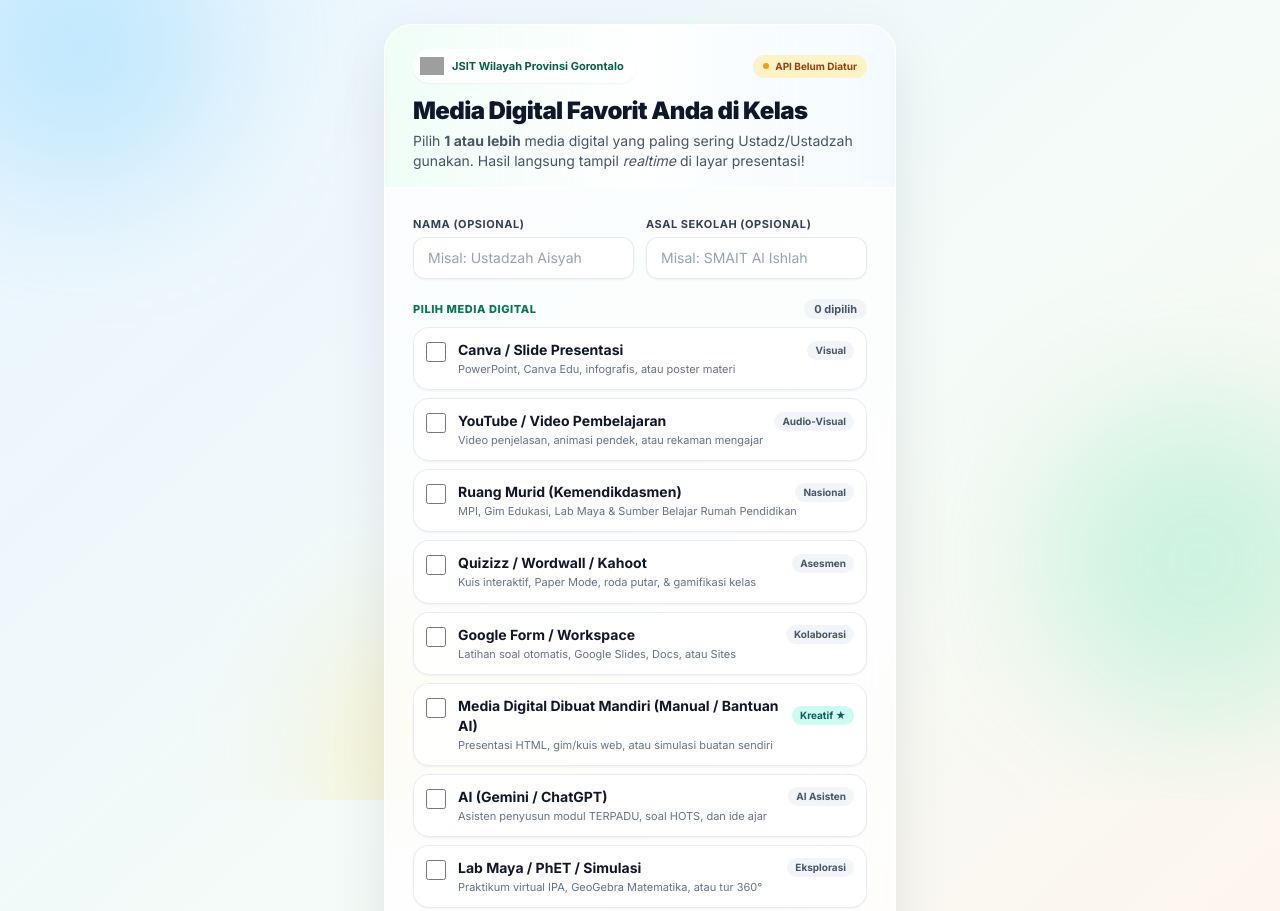
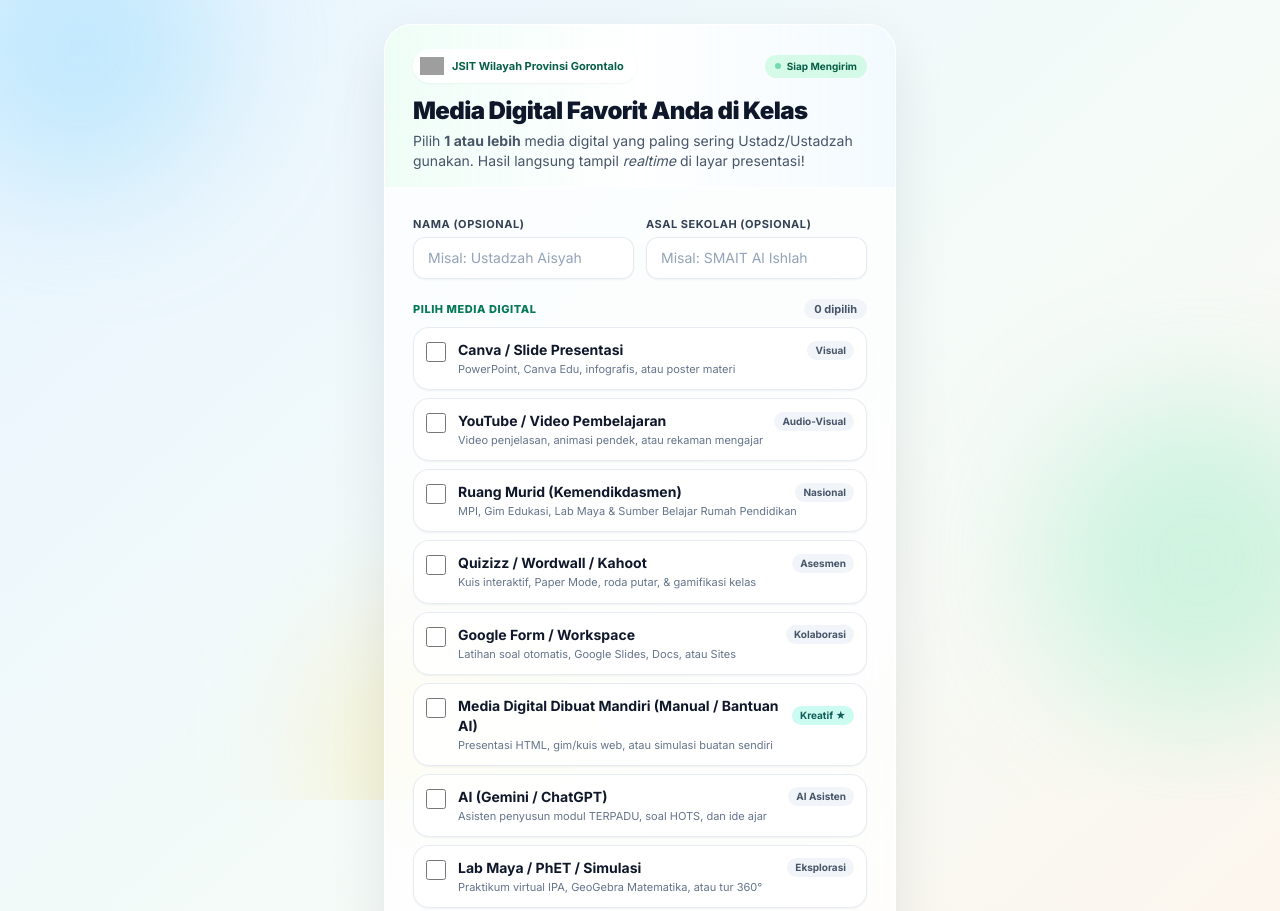
Before and after one commit to matdjafar/pelatihan-jsit1, a plain HTML site: page polling.html in a window 1280 px wide. Shown: the top 911 px of the page. Drawn offline with nearby package versions, Linux system fonts and the light colour scheme; grey boxes are pictures that could not be loaded.

Commit message:
Update polling.html

```diff
--- a/polling.html
+++ b/polling.html
@@ -151,15 +151,14 @@
          ========================================================= -->
     <script>
         // =============================================================
-        // KONFIGURASI BACKEND API (Tempel URL /exec dari Code.gs di sini)
+        // KONFIGURASI BACKEND API (Terhubung ke Google Apps Script /exec)
         // =============================================================
         const APP_CONFIG = {
-            // Jika dikosongkan, halaman otomatis membaca parameter ?api=... dari QR Code presentasi
-            GAS_API_URL: ''
+            GAS_API_URL: 'https://script.google.com/macros/s/AKfycbzKIqVce47vsTL0ff8XAAvPKw90Y6tcpM39yFp9RioGYWRI9J5MUYauFmqWp8_bThNw/exec'
         };
 
         (function () {
-            // Daftar media digital (HARUS sama persis dengan presentasi_jsit_gorontalo.html dan Code.gs)
+            // Daftar media digital (sinkron dengan presentasi_jsit_gorontalo.html dan Code.gs)
             const POLL_OPTIONS = [
                 {
                     id: 'Canva / Slide Presentasi',
@@ -222,7 +221,6 @@
             const submittedChips = document.getElementById('submittedChips');
             const btnVoteAgain = document.getElementById('btnVoteAgain');
 
-            // Ambil URL Backend API dari parameter ?api=... atau APP_CONFIG.GAS_API_URL
             function resolveGasApiUrl() {
                 try {
                     const params = new URLSearchParams(window.location.search);
@@ -231,7 +229,7 @@
                         return fromQuery.trim();
                     }
                 } catch (err) {
-                    // Abaikan
+                    // Abaikan jika URLSearchParams tidak tersedia
                 }
                 return (APP_CONFIG.GAS_API_URL || '').trim();
             }
@@ -243,7 +241,6 @@
                 apiStatusPill.innerHTML = '<span class="w-1.5 h-1.5 rounded-full bg-amber-500"></span>API Belum Diatur';
             }
 
-            // Render daftar checkbox pilihan media digital
             function renderOptions() {
                 optionsList.innerHTML = POLL_OPTIONS.map((opt, idx) => `
                     <label class="option-card flex items-start gap-3 p-3 rounded-2xl bg-white/85 hover:bg-white border border-slate-200/80 shadow-sm cursor-pointer transition select-none">
@@ -299,7 +296,6 @@
                 errorBox.classList.add('hidden');
             }
 
-            // Fallback JSONP GET jika jaringan sekolah/HP membatasi fetch POST
             function submitViaJsonp(url, payload) {
                 return new Promise((resolve, reject) => {
                     const cbName = '__jsitVoteCb_' + Date.now() + '_' + Math.floor(Math.random() * 10000);
@@ -351,7 +347,6 @@
                     throw new Error('URL Backend API (Code.gs) belum diatur. Hubungi narasumber atau isi APP_CONFIG.GAS_API_URL di polling.html.');
                 }
 
-                // Metode 1 (Utama): POST text/plain + credentials: 'omit' (bebas CORS preflight & bebas bug multi-login Google!)
                 try {
                     const res = await fetch(GAS_API_URL, {
                         method: 'POST',
@@ -368,7 +363,6 @@
                         throw new Error((data && data.message) || 'Server menolak data.');
                     }
                 } catch (postErr) {
-                    // Metode 2 (Fallback otomatis): GET JSONP agar tetap tembus di segala kondisi browser
                     const jsonpRes = await submitViaJsonp(GAS_API_URL, payload);
                     if (jsonpRes && jsonpRes.ok) return jsonpRes;
                     throw new Error((jsonpRes && jsonpRes.message) || postErr.message || 'Gagal mengirim suara.');
```
